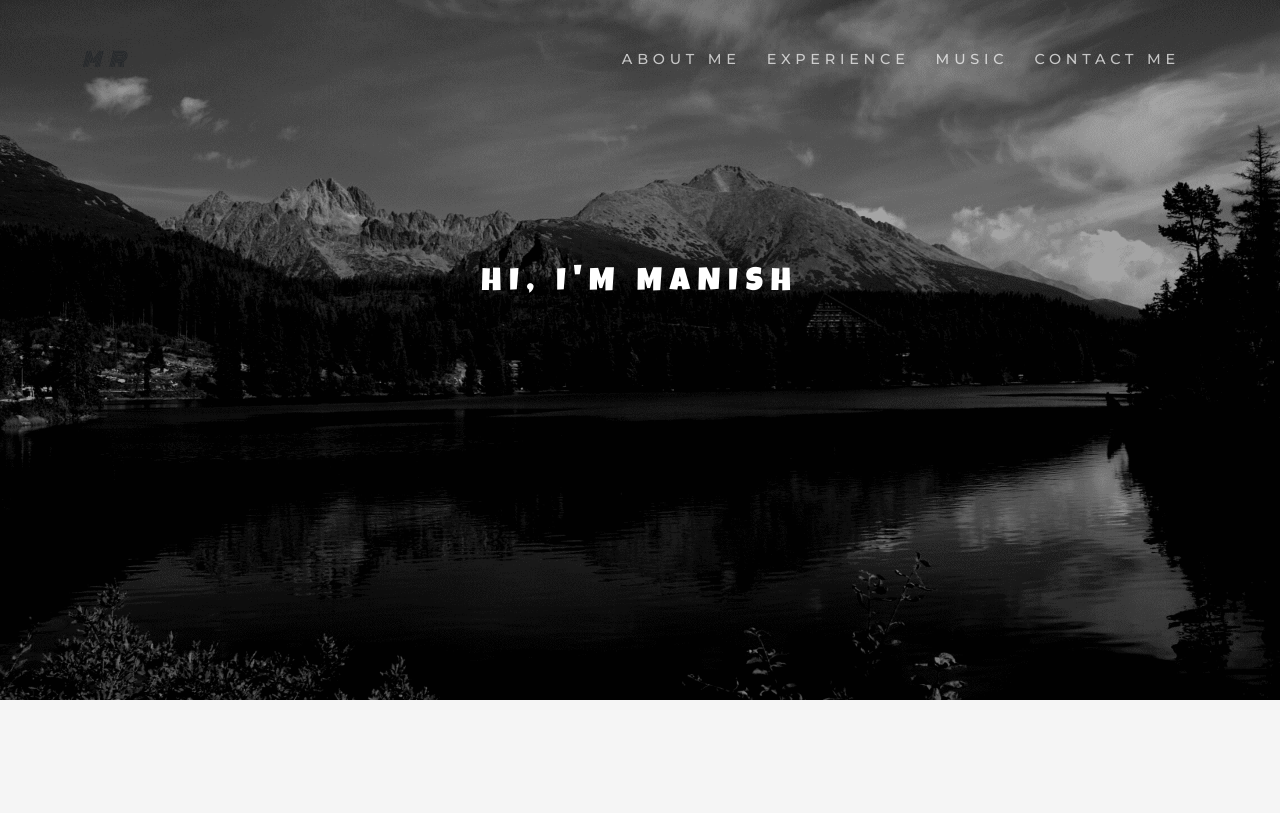
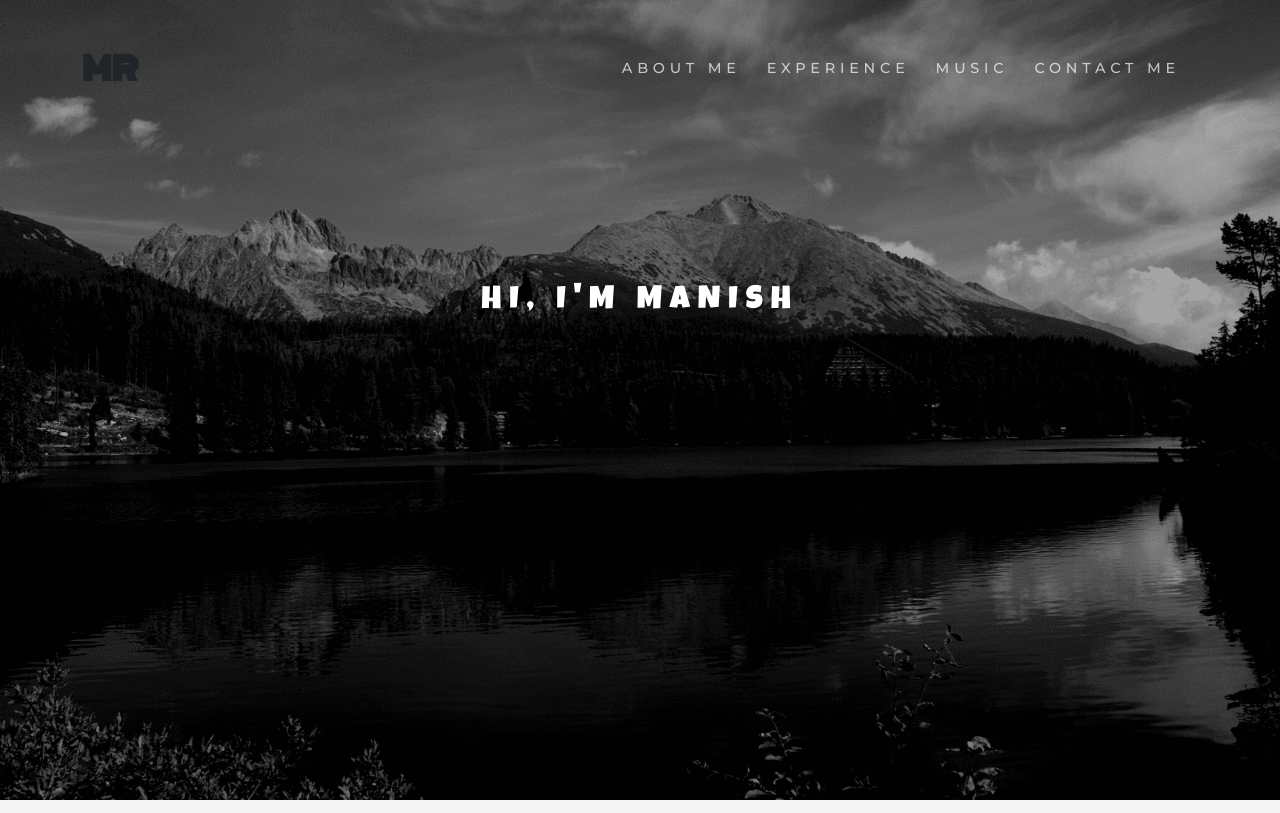
Before and after one commit to manishrjn23/manishrjn23.github.io, a plain HTML site: page index.html in a window 1280 px wide. Shown: the top 813 px of the page. Drawn offline with nearby package versions, Linux system fonts and the light colour scheme; a web font is replaced by a local one.

Commit message:
header size fixed

```diff
--- a/index.html
+++ b/index.html
@@ -64,7 +64,7 @@
           </div>
         </div>
       </nav>
-      <div data-aos="zoom-in" class="name-header">
+      <div data-aos="zoom-in" data-aos-duration="2000" class="name-header">
         <h2>Hi, I'm Manish</h2>
       </div>
       <div></div>
--- a/style.css
+++ b/style.css
@@ -24,7 +24,9 @@ body{
 
 .navbar-brand{
     font-family: 'Monoton', cursive!important;
-    letter-spacing: .5rem;
+    font-weight: 1000;
+    font-style: normal;
+    font-size: 2rem!important;
 }
 .nav-item{
   padding-right: 10px;
@@ -37,11 +39,12 @@ body{
     color: rgba(255,255,255,0.7)!important;
     font-family: 'Montserrat', sans-serif;
     letter-spacing: 0.3rem;
+    transition: 0.3s;
 }
 .nav-link:hover{
   font-weight: 700;
-  transition: 0.2s;
   border: 1px;
+  font-size: 100%;
 }
 #header{
     padding-top: 2rem;
@@ -50,7 +53,7 @@ body{
     background-position: center;
     background-size: cover;
     background-attachment: fixed;
-    height: 700px;
+    height: 100vh;
     display: flex;
     flex-direction: column;
 
@@ -162,11 +165,7 @@ body{
       text-decoration: none!important;
       font-style: italic;
   }
-@media only screen and (max-device-width: 1365px) {
-    #header{
-        height: 700px;
-    }
-}
+
 
 .experience{
   /* background-color: #36454f; */
```
